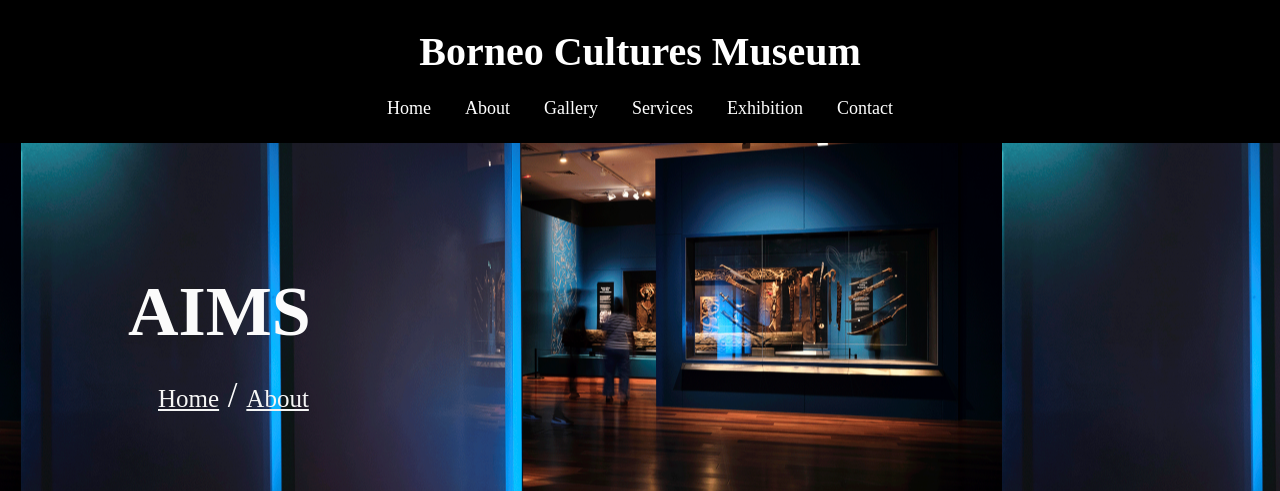
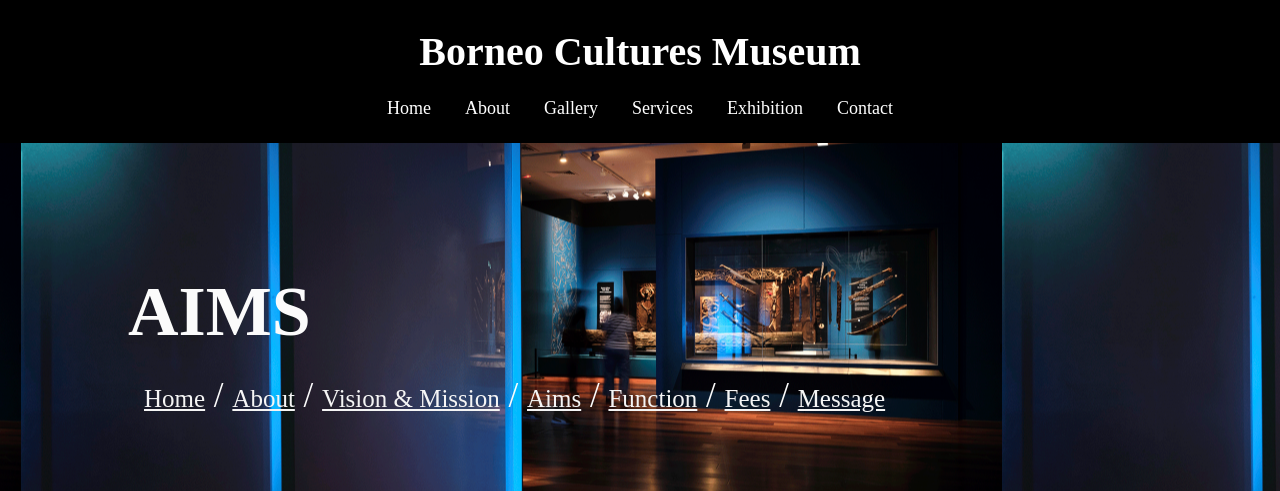
Before and after one commit to NORBADILAH/borneoculturesmuseum, a plain HTML site: page aim.html in a window 1280 px wide. Shown: the top 491 px of the page. Drawn offline with Linux system fonts and the light colour scheme; grey boxes are pictures that could not be loaded; a web font is replaced by a local one.

Commit message:
Add files via upload

```diff
--- a/aim.html
+++ b/aim.html
@@ -49,12 +49,21 @@
     <div class="visionmission">
         <div class="visionmission-text">
         <h1>AIMS</h1>
-        <a href="index.html" style="font-size: 25px; padding-left: 30px; color: whitesmoke;">Home</a>
-        /
-        <a href="about.html" style="font-size: 25px;  color: whitesmoke;">About</a>
+            <a href="index.html" style="font-size: 25px; color: whitesmoke; padding-left: 16px;">Home</a>
+            /
+            <a href="about.html" style="font-size: 25px; color: whitesmoke;">About</a>
+            /
+            <a href="vision.html" style="font-size: 25px;  color: whitesmoke;">Vision & Mission</a>
+            /
+            <a href="aim.html" style="font-size: 25px;  color: whitesmoke;">Aims</a>
+            /
+            <a href="function.html" style="font-size: 25px;  color: whitesmoke;">Function</a>
+            /
+            <a href="fees.html" style="font-size: 25px;  color: whitesmoke;">Fees</a>
+            /
+            <a href="message.html" style="font-size: 25px;  color: whitesmoke;">Message</a>
         </div>
     </div>
-
 
         <div class="aim-img-text">
         <div class="aim-img">
```
Also changed, not shown: fees.html (+13 -3 lines), function.html (+13 -3 lines), message.html (+13 -3 lines), vision.html (+12 -2 lines).
